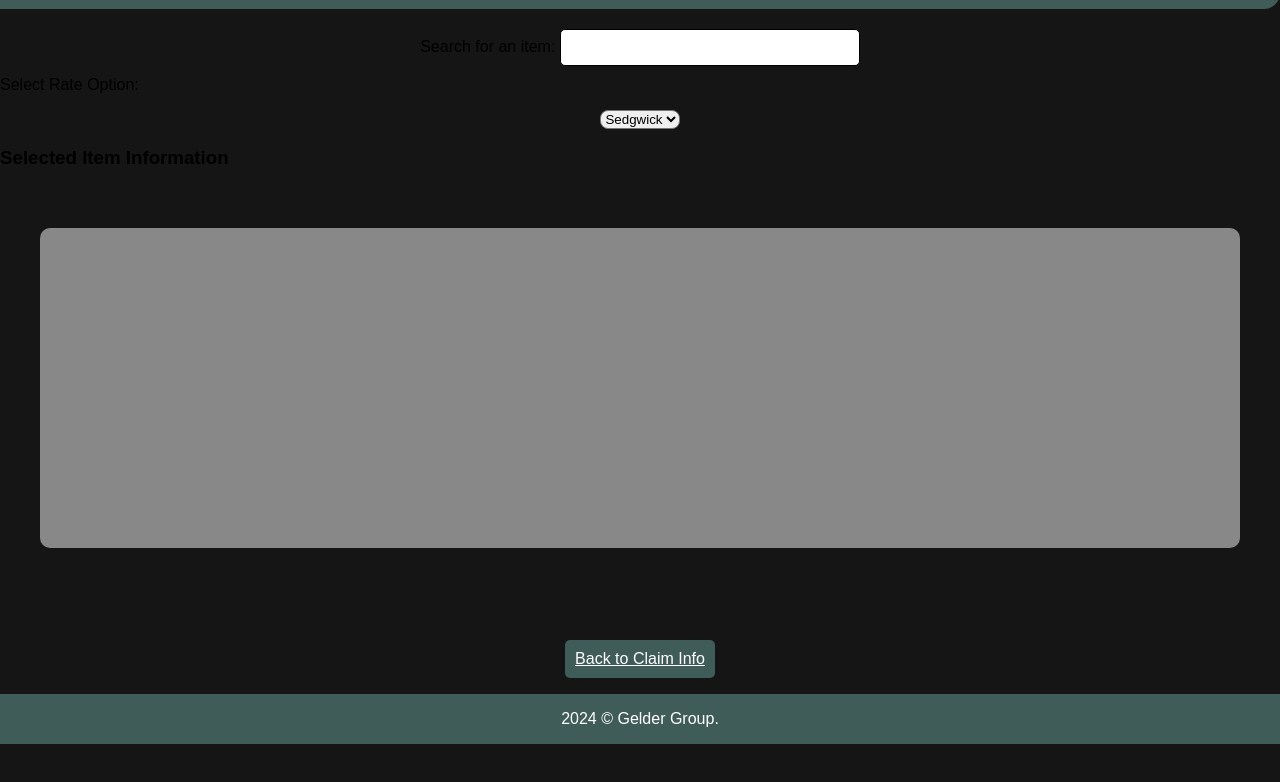
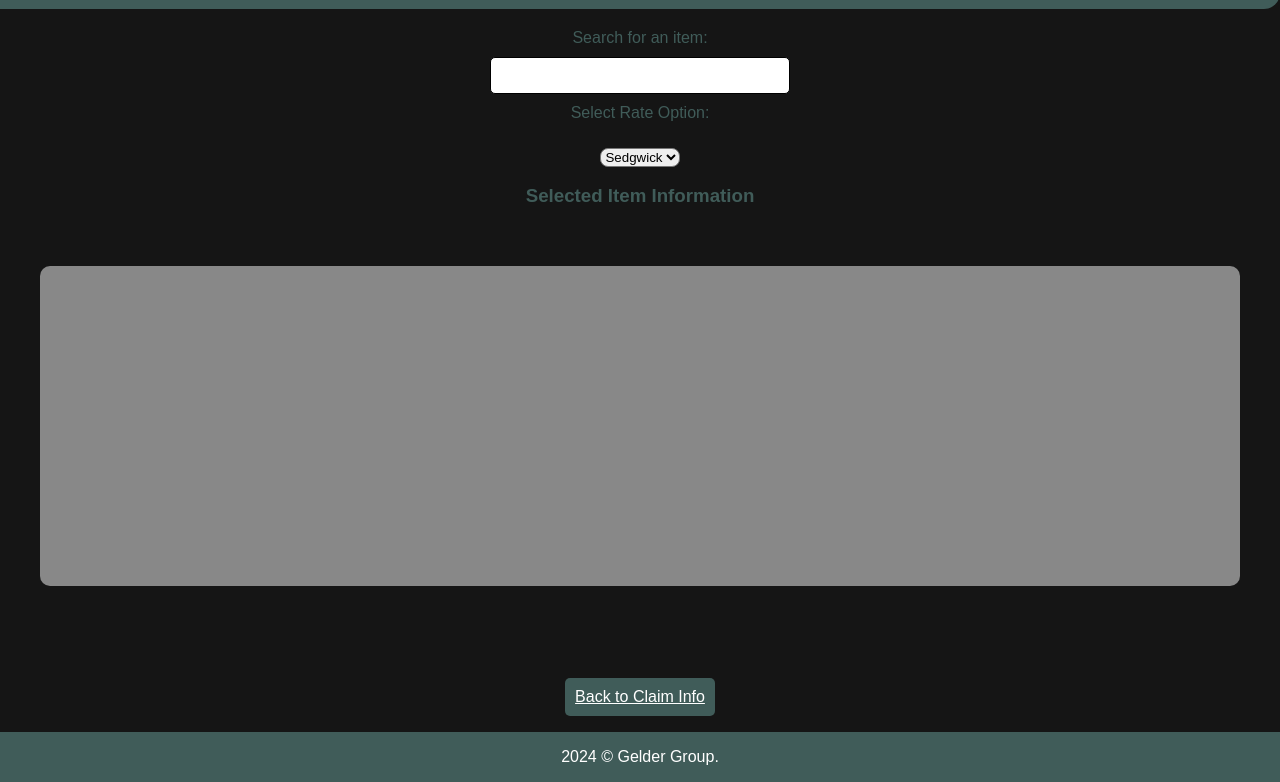
Before and after one commit to HaZeOneknight07/IT-Project, a plain HTML site: page scheduleestimateS.html in a window 1280 px wide. Shown: the part 93-875 px from the top of the page. Before the commit the page ends 837 px from the top, so only its background shows below. Drawn offline with Linux system fonts and the light colour scheme.

Commit message:
Add files via upload

```diff
--- a/css/scheduleratesstyle.css
+++ b/css/scheduleratesstyle.css
@@ -1,3 +1,35 @@
+body {
+    text-align: center;
+}
+
+.container {
+    display: flex;
+    flex-direction: column;
+    align-items: center;
+}
+
+label {
+    color: var(--footer-header-colour);
+    margin-bottom: 10px;
+}
+
+h3 {
+    color: var(--footer-header-colour);
+}
+
+#searchInput {
+    width: 300px;
+    padding: 10px;
+    box-sizing: border-box;
+    border: 1px solid #000000;
+    border-radius: 5px;
+    outline: none;
+    transition: border-color 0.3s;
+}
+
+#searchInput:focus {
+    border-color: var(--button-colour);
+}
 .item-container {
     background-color: var(--rate-container-colour);
     padding: 10rem;
```
